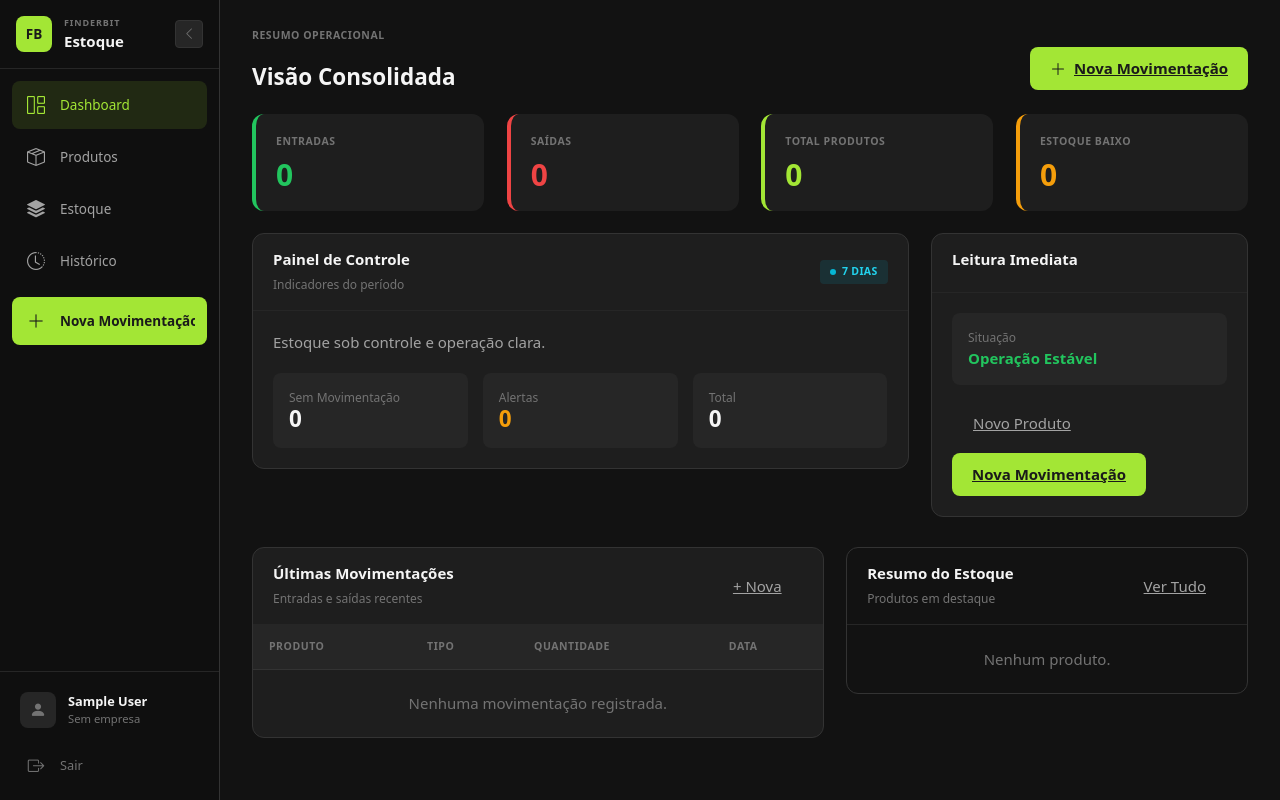
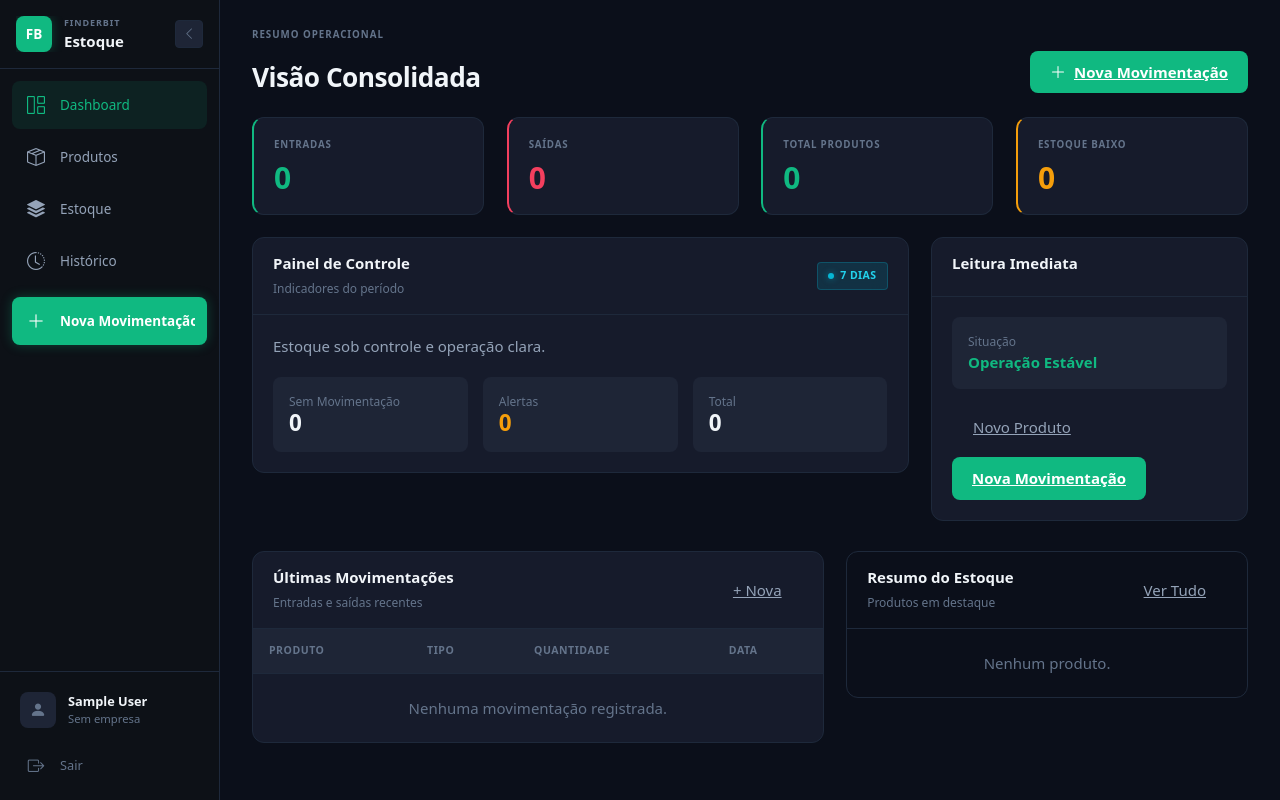
Before and after one commit to mrmateussiilva/estoque-django, a Django app: page / in a window 1280 px wide. Run offline with Django 5.2, Linux system fonts and the light colour scheme; the visitor is signed in with stand-in values (Sample User, id 1).

Commit message:
style: aplicar paleta Emerald & Slate com glass badges e glow effects

```diff
--- a/static/css/style.css
+++ b/static/css/style.css
@@ -1,49 +1,50 @@
 /* ========================================
-   FINDERBIT ESTOQUE - Dark Mode Professional
+   FINDERBIT ESTOQUE - Emerald & Slate Design System
    ======================================== */
 
 :root {
     /* === FUNDOS === */
-    --bg-body: #121212;
-    --bg-surface: #1e1e1e;
-    --bg-surface-elevated: #262626;
-    --bg-surface-hover: #2d2d2d;
-    --bg-sidebar: #0f0f0f;
-    --bg-input: #1e1e1e;
+    --bg-body: #0b0f1a;
+    --bg-surface: #161b2b;
+    --bg-surface-elevated: #1e2536;
+    --bg-surface-hover: #252d40;
+    --bg-sidebar: #0d1117;
+    --bg-input: #1e2536;
 
-    /* === COR DA MARCA - VERDE VIBRANTE === */
-    --brand: #a3e635;
-    --brand-hover: #bef264;
-    --brand-text: #1a1a1a;
-    --brand-bg: rgba(163, 230, 53, 0.12);
+    /* === COR DA MARCA - EMERALD === */
+    --brand: #10b981;
+    --brand-hover: #059669;
+    --brand-text: #ffffff;
+    --brand-bg: rgba(16, 185, 129, 0.1);
+    --brand-glow: rgba(16, 185, 129, 0.3);
 
     /* === CORES DE ESTADO === */
-    --success: #22c55e;
-    --success-bg: rgba(34, 197, 94, 0.12);
-    --success-text: #4ade80;
+    --success: #10b981;
+    --success-bg: rgba(16, 185, 129, 0.1);
+    --success-text: #34d399;
 
     --warning: #f59e0b;
-    --warning-bg: rgba(245, 158, 11, 0.12);
+    --warning-bg: rgba(245, 158, 11, 0.1);
     --warning-text: #fbbf24;
 
-    --danger: #ef4444;
-    --danger-bg: rgba(239, 68, 68, 0.12);
-    --danger-text: #f87171;
+    --danger: #f43f5e;
+    --danger-bg: rgba(244, 63, 94, 0.1);
+    --danger-text: #fb7185;
 
     --info: #06b6d4;
-    --info-bg: rgba(6, 182, 212, 0.12);
+    --info-bg: rgba(6, 182, 212, 0.1);
     --info-text: #22d3ee;
 
     /* === TEXTO === */
-    --text-primary: #f5f5f5;
-    --text-secondary: #a3a3a3;
-    --text-muted: #737373;
-    --text-inverse: #1a1a1a;
+    --text-primary: #f1f5f9;
+    --text-secondary: #94a3b8;
+    --text-muted: #64748b;
+    --text-inverse: #ffffff;
 
     /* === BORDAS === */
-    --border-color: #333333;
-    --border-subtle: #262626;
-    --border-focus: #a3e635;
+    --border-color: #1e293b;
+    --border-subtle: #1e293b;
+    --border-focus: #10b981;
 
     /* === ESPAÇAMENTO === */
     --radius-sm: 4px;
@@ -53,7 +54,7 @@
 
     /* === SOMBRAS === */
     --shadow-sm: 0 1px 2px rgba(0, 0, 0, 0.3);
-    --shadow: 0 2px 8px rgba(0, 0, 0, 0.4);
+    --shadow: 0 4px 12px rgba(0, 0, 0, 0.4);
     --shadow-lg: 0 8px 24px rgba(0, 0, 0, 0.5);
 
     /* === TIPOGRAFIA === */
@@ -123,7 +124,7 @@ body {
     font-weight: 600;
     padding: 10px 20px;
     border-radius: var(--radius);
-    transition: all 0.2s ease;
+    transition: all 0.25s ease;
     display: inline-flex;
     align-items: center;
     gap: 8px;
@@ -133,7 +134,11 @@ body {
     background-color: var(--brand-hover);
     color: var(--brand-text);
     transform: translateY(-1px);
-    box-shadow: 0 4px 12px rgba(163, 230, 53, 0.25);
+    box-shadow: 0 0 15px var(--brand-glow), 0 4px 12px rgba(0, 0, 0, 0.3);
+}
+
+.btn-brand:active {
+    transform: translateY(0);
 }
 
 .btn-brand svg {
@@ -148,12 +153,13 @@ body {
     font-weight: 500;
     padding: 10px 20px;
     border-radius: var(--radius);
-    transition: all 0.2s ease;
+    transition: all 0.25s ease;
 }
 
 .btn-outline-brand:hover {
     background-color: var(--brand);
     color: var(--brand-text);
+    box-shadow: 0 0 12px var(--brand-glow);
 }
 
 .btn-ghost {
@@ -233,19 +239,20 @@ body {
 }
 
 /* ========================================
-   BADGES DE STATUS
+   BADGES DE STATUS (Glass Effect)
    ======================================== */
 
 .badge-custom {
     display: inline-flex;
     align-items: center;
     gap: 6px;
-    padding: 4px 10px;
+    padding: 5px 10px;
     font-size: 0.7rem;
     font-weight: 600;
     text-transform: uppercase;
-    letter-spacing: 0.03em;
+    letter-spacing: 0.04em;
     border-radius: var(--radius-sm);
+    backdrop-filter: blur(8px);
 }
 
 .badge-custom::before {
@@ -253,62 +260,73 @@ body {
     width: 6px;
     height: 6px;
     border-radius: 50%;
+    flex-shrink: 0;
 }
 
 .badge-success-custom {
-    background-color: var(--success-bg);
-    color: var(--success-text);
+    background-color: rgba(16, 185, 129, 0.15);
+    color: #34d399;
+    border: 1px solid rgba(16, 185, 129, 0.25);
 }
 
 .badge-success-custom::before {
-    background-color: var(--success);
+    background-color: #10b981;
+    box-shadow: 0 0 6px rgba(16, 185, 129, 0.5);
 }
 
 .badge-warning-custom {
-    background-color: var(--warning-bg);
-    color: var(--warning-text);
+    background-color: rgba(245, 158, 11, 0.15);
+    color: #fbbf24;
+    border: 1px solid rgba(245, 158, 11, 0.25);
 }
 
 .badge-warning-custom::before {
-    background-color: var(--warning);
+    background-color: #f59e0b;
+    box-shadow: 0 0 6px rgba(245, 158, 11, 0.5);
 }
 
 .badge-danger-custom {
-    background-color: var(--danger-bg);
-    color: var(--danger-text);
+    background-color: rgba(244, 63, 94, 0.15);
+    color: #fb7185;
+    border: 1px solid rgba(244, 63, 94, 0.25);
 }
 
 .badge-danger-custom::before {
-    background-color: var(--danger);
+    background-color: #f43f5e;
+    box-shadow: 0 0 6px rgba(244, 63, 94, 0.5);
 }
 
 .badge-info-custom {
-    background-color: var(--info-bg);
-    color: var(--info-text);
+    background-color: rgba(6, 182, 212, 0.15);
+    color: #22d3ee;
+    border: 1px solid rgba(6, 182, 212, 0.25);
 }
 
 .badge-info-custom::before {
-    background-color: var(--info);
+    background-color: #06b6d4;
+    box-shadow: 0 0 6px rgba(6, 182, 212, 0.5);
 }
 
 .badge-entry-custom {
-    background-color: var(--success-bg);
-    color: var(--success-text);
-    border: 1px solid rgba(34, 197, 94, 0.3);
+    background-color: rgba(16, 185, 129, 0.15);
+    color: #34d399;
+    border: 1px solid rgba(16, 185, 129, 0.25);
 }
 
 .badge-entry-custom::before {
-    background-color: var(--success);
+    background-color: #10b981;
+    box-shadow: 0 0 6px rgba(16, 185, 129, 0.5);
 }
 
 .badge-exit-custom {
-    background-color: var(--danger-bg);
-    color: var(--danger-text);
-    border: 1px solid rgba(239, 68, 68, 0.3);
+    background-color: rgba(244, 63, 94, 0.15);
+    color: #fb7185;
+    border: 1px solid rgba(244, 63, 94, 0.25);
 }
 
 .badge-exit-custom::before {
-    background-color: var(--danger);
+    background-color: #f43f5e;
+    box-shadow: 0 0 6px rgba(244, 63, 94, 0.5);
 }
 
 /* ========================================
@@ -317,16 +335,18 @@ body {
 
 .metric-card {
     background-color: var(--bg-surface);
+    border: 1px solid var(--border-color);
     border-radius: var(--radius-lg);
     padding: 20px;
-    border-left: 4px solid;
-    transition: all 0.2s ease;
+    border-left: 2px solid;
+    transition: all 0.25s ease;
     height: 100%;
 }
 
 .metric-card:hover {
     transform: translateY(-2px);
     box-shadow: var(--shadow);
+    border-color: var(--border-color);
 }
 
 .metric-card--success {
@@ -354,10 +374,10 @@ body {
 }
 
 .metric-card__label {
-    font-size: 0.7rem;
+    font-size: 0.65rem;
     font-weight: 600;
     text-transform: uppercase;
-    letter-spacing: 0.05em;
+    letter-spacing: 0.08em;
     color: var(--text-muted);
     margin-bottom: 8px;
 }
@@ -433,6 +453,7 @@ body {
 
 .filter-bar__btn--submit:hover {
     background-color: var(--brand-hover);
+    box-shadow: 0 0 12px var(--brand-glow);
 }
 
 .filter-bar__btn--clear {
@@ -502,18 +523,19 @@ body {
 }
 
 .page-header__label {
-    font-size: 0.7rem;
+    font-size: 0.65rem;
     font-weight: 600;
     text-transform: uppercase;
-    letter-spacing: 0.05em;
+    letter-spacing: 0.1em;
     color: var(--text-muted);
 }
 
 .page-header__title {
-    font-size: 1.5rem;
+    font-size: 1.75rem;
     font-weight: 700;
     color: var(--text-primary);
     margin: 0;
+    letter-spacing: -0.02em;
 }
 
 .page-header__actions {
@@ -899,6 +921,7 @@ input[type="datetime-local"].form-dark::-webkit-calendar-picker-indicator {
     border-radius: var(--radius);
     flex-shrink: 0;
     transition: all 0.3s cubic-bezier(0.4, 0, 0.2, 1);
+    box-shadow: 0 0 12px var(--brand-glow);
 }
 
 .sidebar-brand-text {
@@ -1012,11 +1035,13 @@ input[type="datetime-local"].form-dark::-webkit-calendar-picker-indicator {
     color: var(--brand-text);
     font-weight: 600;
     margin-top: 8px;
+    box-shadow: 0 0 12px var(--brand-glow);
 }
 
 .sidebar-cta:hover {
     background-color: var(--brand-hover);
     color: var(--brand-text);
+    box-shadow: 0 0 20px var(--brand-glow);
 }
 
 .sidebar-cta.active {
```
